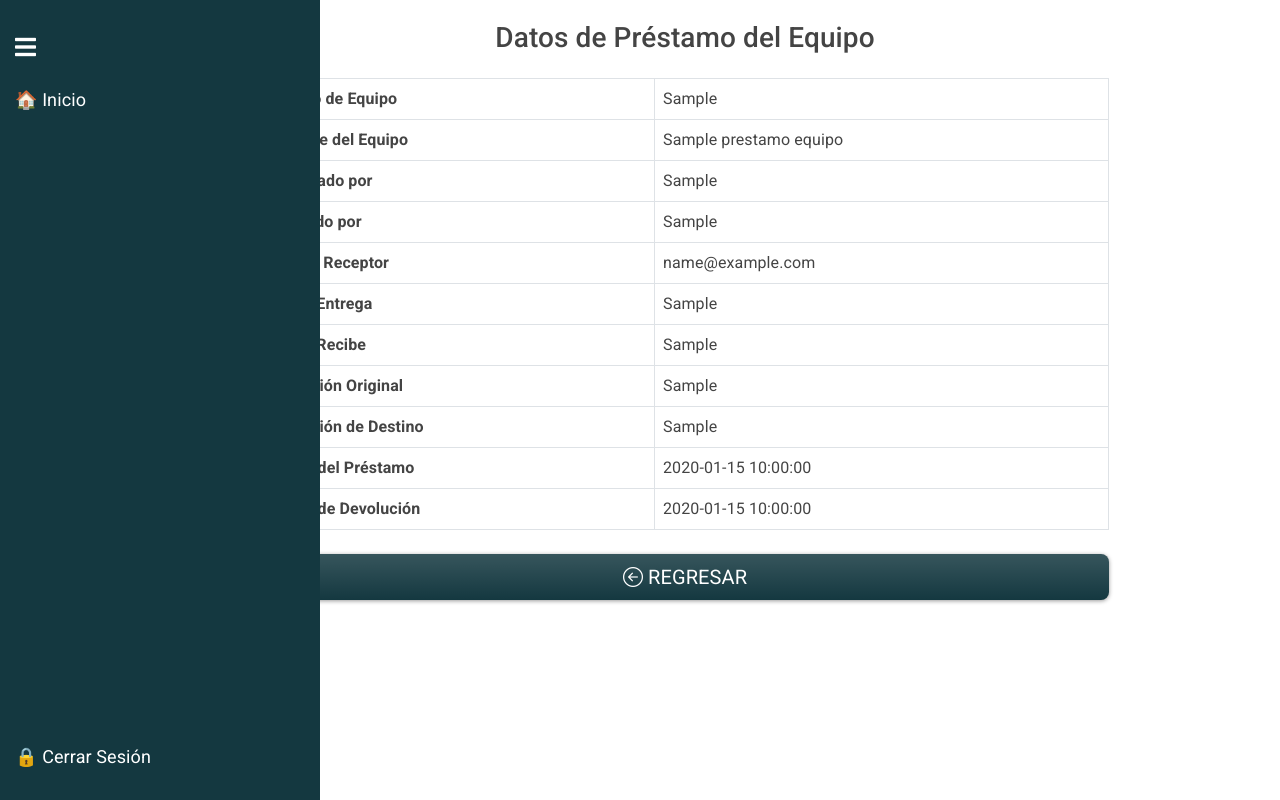
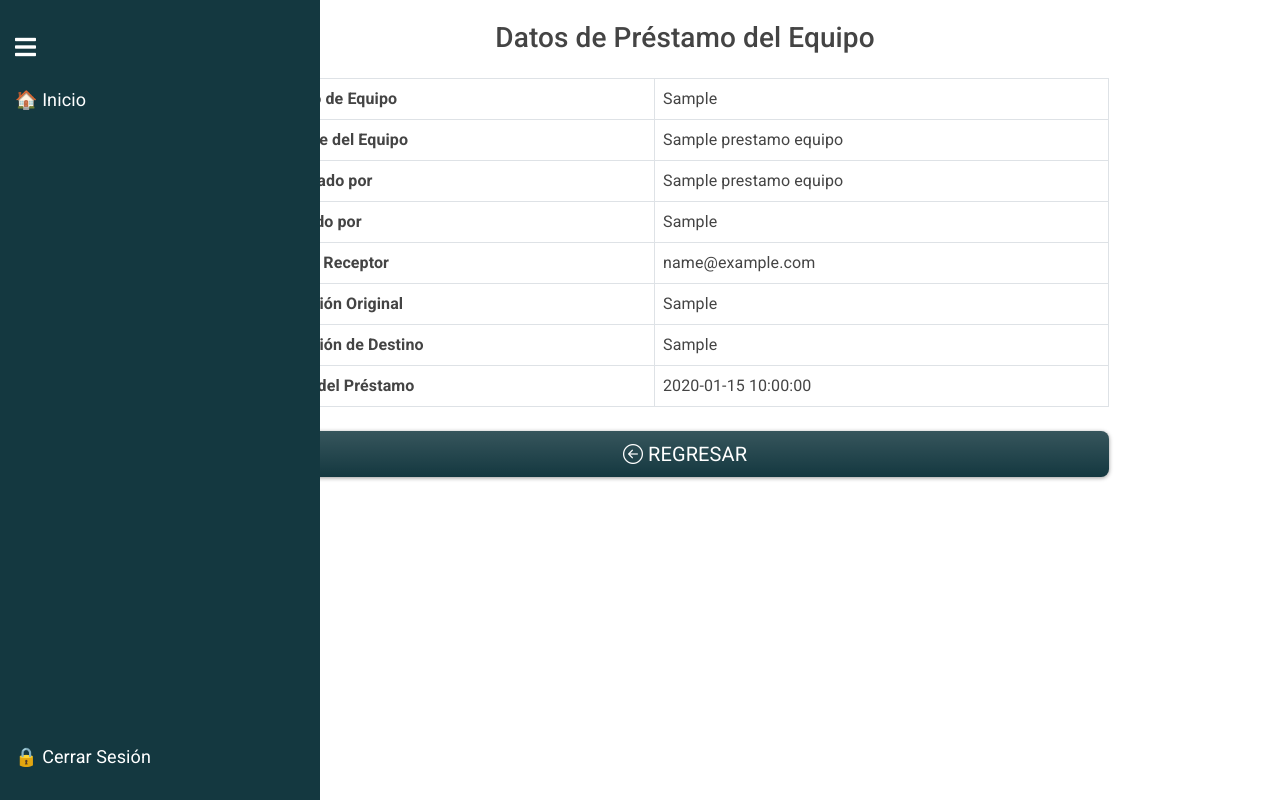
Before and after one commit to isanvagui/software_inventario_laboratorios, a Flask app: template templates/prestamos_equipos_salud.html in a window 1280 px wide. Run offline with Flask 2, Linux system fonts and the light colour scheme; the template is opened without the code that fills it: most values are stand-ins (such as "Sample title", 1, 10 or a date in 2020); parts of the project's set-up code (start-up, migrations or seed data) failed here and were passed over; some libraries are stand-ins or nearby versions.

Commit message:
fix: Se renombran variables en update_estado_equipo y se ajustan referencias en las vistas historialPrestamoSalud y prestamos_equipos_salud para mantener coherencia

```diff
--- a/app.py
+++ b/app.py
@@ -1053,8 +1053,8 @@ def update_estado_equipo():
         cur = db.connection.cursor()
         cur.execute("SELECT fullname, username FROM user WHERE id = %s", (current_user.id,))
         result = cur.fetchone()
-        quien_entrega_equipo = result[0] if result else None
-        email_entrega = result[1] if result else None
+        usuario_logueado_nombre = result[0] if result else None
+        usuario_logueado_email  = result[1] if result else None
 
         quien_recibe_equipo = request.form.get('quien_recibe_equipo')
         email_receptor = request.form.get('email_receptor')
@@ -1171,42 +1171,34 @@ def update_estado_equipo():
         fecha_prestamo = datetime.now().strftime('%Y-%m-%d %H:%M:%S')
 
         # --- 1. Si se está devolviendo un equipo ---
-        prestamo_activo = None
         if nuevo_estado != 'PRÉSTAMO':
-            cur_dict = db.connection.cursor(MySQLdb.cursors.DictCursor)
-            cur_dict.execute("""
-                SELECT id_prestamos,
-                    quien_entrega_equipo,
-                    quien_recibe_equipo,
-                    email_receptor
+            cur.execute("""
+                SELECT id_prestamos, quien_recibe_equipo, email_receptor
                 FROM prestamos_equiposalud
                 WHERE cod_articulo = %s AND enable_prestamos = 1
                 ORDER BY id_prestamos DESC
                 LIMIT 1
             """, (cod_articulo,))
-            prestamo_activo = cur_dict.fetchone()
-
-            # Cerrar préstamo (enable_prestamos = 0)
+            prestamo_activo = cur.fetchone()
+
+            # Cerrar préstamo y registrar quien lo recibe devuelto
             cur.execute("""
                 UPDATE prestamos_equiposalud
                 SET enable_prestamos = 0,
-                    fecha_entrega_equipo = %s
+                    fecha_entrega_equipo = %s,
+                    quien_recibe_equipo_devuelto = %s
                 WHERE cod_articulo = %s AND enable_prestamos = 1
-            """, (fecha_prestamo, cod_articulo,))
+            """, (fecha_prestamo, usuario_logueado_nombre, cod_articulo))
             cerrados = cur.rowcount
 
-            # Si realmente se actualizó algo → enviar correo de devolución
             if prestamo_activo and cerrados > 0:
-                devuelto_nombre = prestamo_activo ['quien_recibe_equipo']
-                devuelto_email = prestamo_activo ['email_receptor']
-
                 send_devolucion_notification_html(
                     equipo_nombre=nombre_equipo,
                     codigo_equipo=cod_articulo,
-                    quien_devuelve=devuelto_nombre,        # Quien entregó originalmente ahora recibe
-                    quien_recibe=quien_entrega_equipo,     # Usuario logueado ahora recibe
-                    email_entrega=email_entrega,           # Email usuario logueado
-                    email_recibe=devuelto_email,           # Email receptor original
+                    quien_devuelve=prestamo_activo[1],        # Quien recibió el préstamo originalmente
+                    quien_recibe=usuario_logueado_nombre,     # Usuario logueado recibe la devolución
+                    email_entrega=usuario_logueado_email,     # Email usuario logueado
+                    email_recibe=prestamo_activo[2],          # Email receptor original
                     fecha_entrega=fecha_prestamo
                 )
 
@@ -1219,35 +1211,34 @@ def update_estado_equipo():
 
         # --- 3. Si es un nuevo préstamo ---
         if nuevo_estado == 'PRÉSTAMO':
+            ubicacion_original = request.form.get('ubicacion_original')
             cur.execute("""
                 INSERT INTO prestamos_equiposalud (
-                    cod_articulo, nombre_equipo, quien_entrega_equipo, quien_recibe_equipo,
+                    cod_articulo, nombre_equipo, usuario_logueado_nombre, quien_recibe_equipo,
                     ubicacion_original, ubicacion_destino_laboratorio, fecha_prestamo_equipo,
-                    fecha_entrega_equipo, email_receptor, enable_prestamos
-                ) VALUES (%s, %s, %s, %s, %s, %s, %s, NULL, %s, 1)
+                    fecha_entrega_equipo, email_receptor, quien_recibe_equipo_devuelto, enable_prestamos
+                ) VALUES (%s, %s, %s, %s, %s, %s, %s, NULL, %s, NULL, 1)
             """, (
                 cod_articulo,
                 nombre_equipo,
-                quien_entrega_equipo,
+                usuario_logueado_nombre,
                 quien_recibe_equipo,
                 ubicacion_original,
                 ubicacion_destino_laboratorio,
                 fecha_prestamo,
-                # fecha_entrega_equipo,
                 email_receptor
             ))
 
             send_prestamo_notification_html(
                 cod_articulo,
                 nombre_equipo,
-                quien_entrega_equipo,
+                usuario_logueado_nombre,
                 ubicacion_original,
-                email_entrega,
+                usuario_logueado_email,
                 quien_recibe_equipo,
                 ubicacion_destino_laboratorio,
                 email_receptor,
-                fecha_prestamo,
-                None
+                fecha_prestamo
             )
 
         db.connection.commit()
@@ -1282,7 +1273,7 @@ def historial_prestamo_salud():
         cur.execute(
             """
             SELECT cod_articulo, nombre_equipo, ubicacion_original, ubicacion_destino_laboratorio,
-                   quien_recibe_equipo, quien_entrega_equipo, fecha_prestamo_equipo, fecha_entrega_equipo, email_receptor, enable_prestamos
+                   quien_recibe_equipo, usuario_logueado_nombre, fecha_prestamo_equipo, fecha_entrega_equipo, email_receptor, quien_recibe_equipo_devuelto, enable_prestamos
             FROM prestamos_equiposalud
             ORDER BY cod_articulo ASC
         """,
--- a/email_service.py
+++ b/email_service.py
@@ -64,7 +64,7 @@ def send_email_with_logo(subject, body_html, recipients):
 
 def send_prestamo_notification_html(
     cod_articulo, nombre_equipo, quien_entrega, ubicacion_original, email_entrega,
-    quien_recibe, ubicacion_destino, email_recibe, fecha_prestamo, fecha_entrega
+    quien_recibe, ubicacion_destino, email_recibe, fecha_prestamo
 ):
     """
     Construye el HTML del préstamo y lo envía a ambas partes.
--- a/templates/prestamos_equipos_salud.html
+++ b/templates/prestamos_equipos_salud.html
@@ -50,7 +50,7 @@
                 </tr>
                 <tr>
                     <th>Entregado por</th>
-                    <td>{{ prestamo_equipo.quien_entrega_equipo }}</td>
+                    <td>{{ prestamo_equipo.usuario_logueado_nombre }}</td>
                 </tr>
                 <tr>
                     <th>Recibido por</th>
@@ -59,14 +59,6 @@
                 <tr>
                     <th>Correo Receptor</th>
                     <td>{{ prestamo_equipo.email_receptor }}</td>
-                </tr>
-                <tr>
-                    <th>Quien Entrega</th>
-                    <td>{{ prestamo_equipo.quien_entrega_equipo }}</td>
-                </tr>
-                <tr>
-                    <th>Quien Recibe</th>
-                    <td>{{ prestamo_equipo.quien_recibe_equipo }}</td>
                 </tr>
                 <tr>
                     <th>Ubicación Original</th>
@@ -80,10 +72,10 @@
                     <th>Fecha del Préstamo</th>
                     <td>{{ prestamo_equipo.fecha_prestamo_equipo }}</td>
                 </tr>
-                <tr>
+                <!-- <tr>
                     <th>Fecha de Devolución</th>
                     <td>{{ prestamo_equipo.fecha_entrega_equipo }}</td>
-                </tr>
+                </tr> -->
                 <!-- Agrega más campos si deseas -->
             </tbody>
         </table>
```
Also changed, not shown: templates/historialPrestamoSalud.html (+5 -3 lines).
